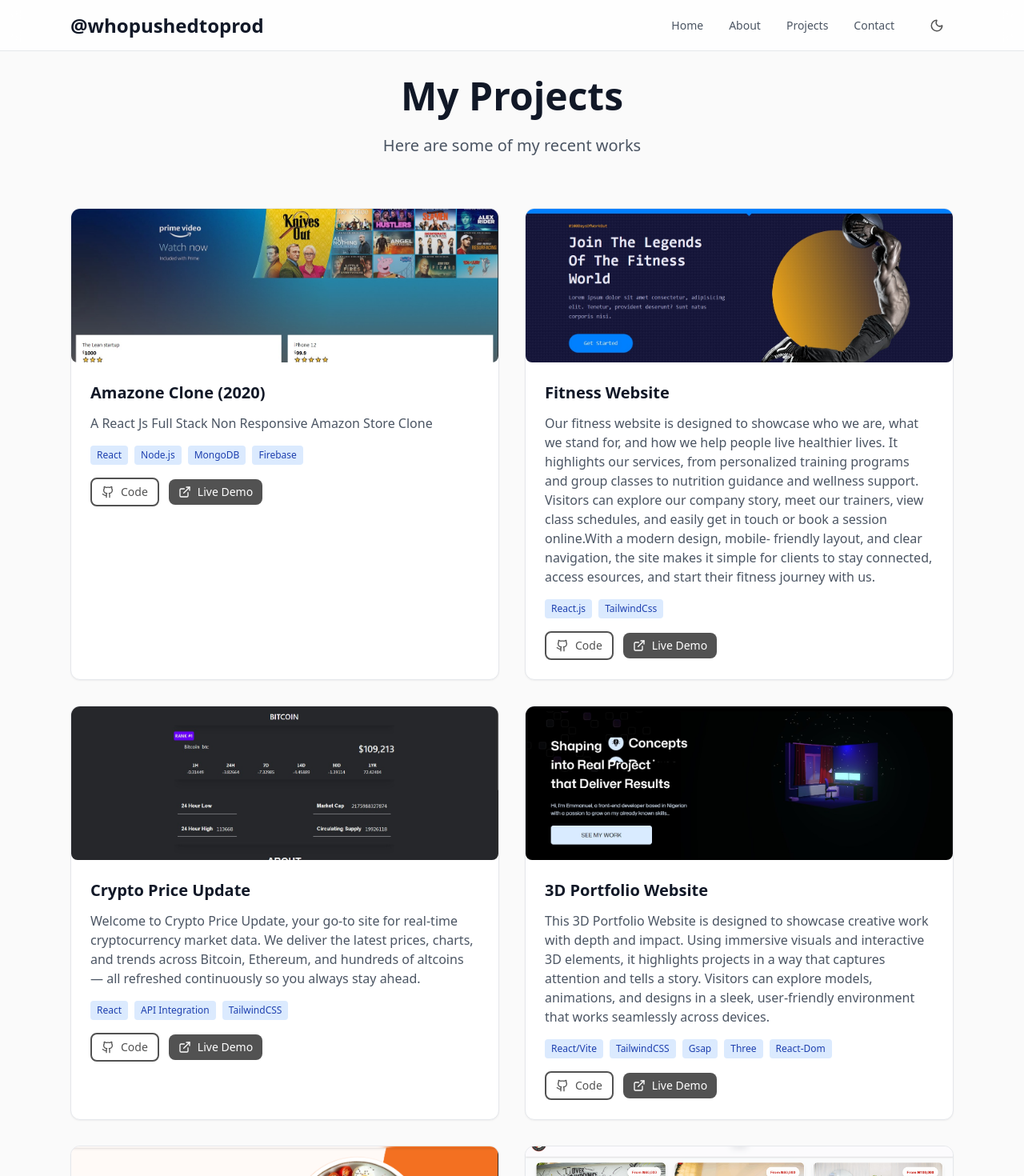
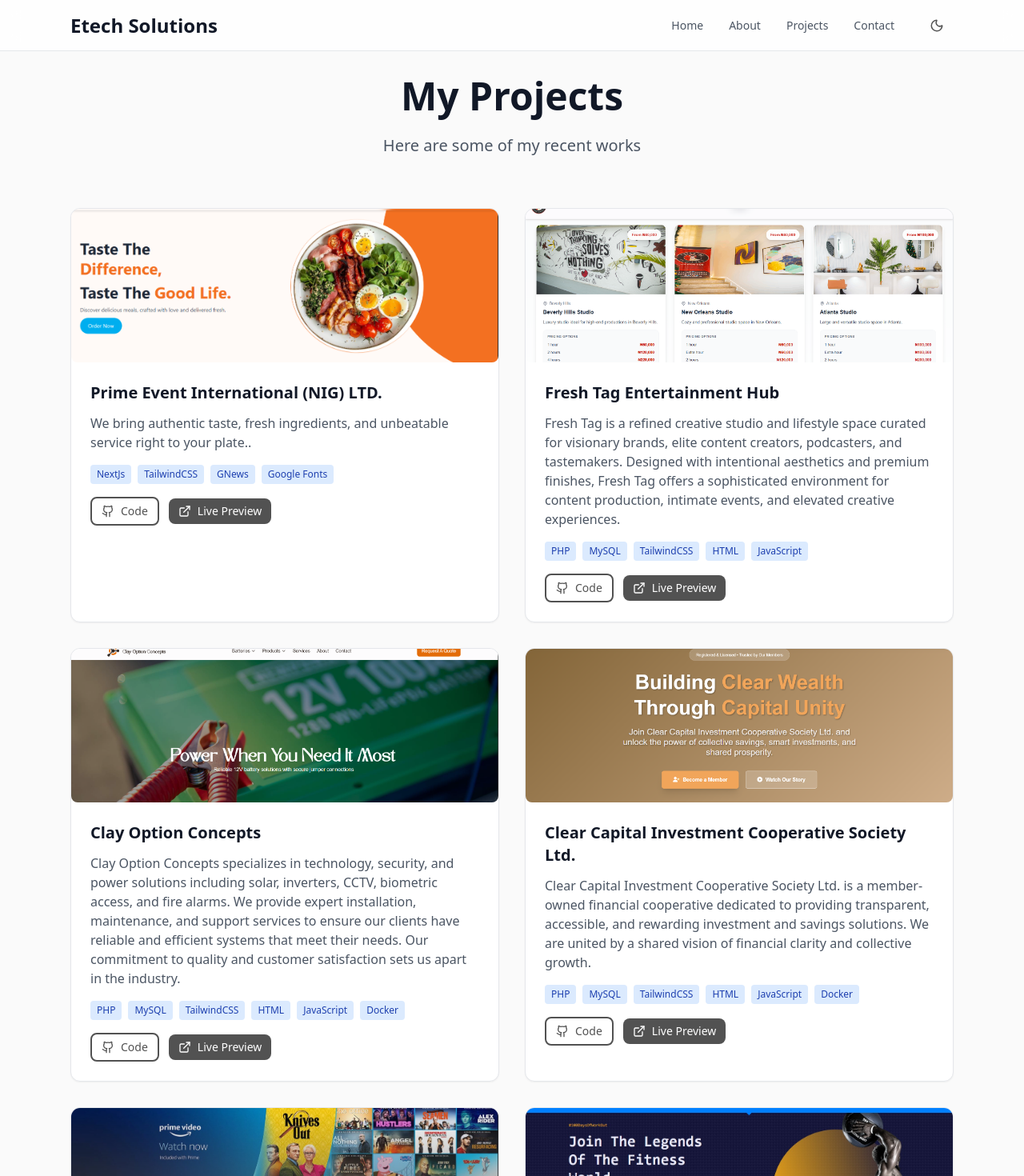
Before and after one commit to Darklight-ui/ugonna, a Next.js app: page /projects in a window 1280 px wide. Shown: the top 1470 px of the page at 80% size. Built offline with nearby package versions, Linux system fonts and the light colour scheme.

Commit message:
added new project

```diff
--- a/app/data/data.js
+++ b/app/data/data.js
@@ -13,6 +13,42 @@
 export const projects = [
     {
         id: 1,
+        title: 'Prime Event International (NIG) LTD.',
+        description: 'We bring authentic taste, fresh ingredients, and unbeatable service right to your plate..',
+        image: '/project6.png',
+        tech: ['NextJs', 'TailwindCSS', 'GNews', 'Google Fonts'],
+        github: '#',
+        live: 'https://prime-kitchen-website.vercel.app/'
+    },
+    {
+        id: 2,
+        title: 'Fresh Tag Entertainment Hub',
+        description: 'Fresh Tag is a refined creative studio and lifestyle space curated for visionary brands, elite content creators, podcasters, and tastemakers. Designed with intentional aesthetics and premium finishes, Fresh Tag offers a sophisticated environment for content production, intimate events, and elevated creative experiences.',
+        image: '/project7.png',
+        tech: ['PHP', 'MySQL', 'TailwindCSS', 'HTML', 'JavaScript'],
+        github: '#',
+        live: 'https://freshtagenthub.com/'
+    },
+    {
+        id: 3,
+        title: 'Clay Option Concepts',
+        description: 'Clay Option Concepts specializes in technology, security, and power solutions including solar, inverters, CCTV, biometric access, and fire alarms. We provide expert installation, maintenance, and support services to ensure our clients have reliable and efficient systems that meet their needs. Our commitment to quality and customer satisfaction sets us apart in the industry.',
+        image: '/project8.png',
+        tech: ['PHP', 'MySQL', 'TailwindCSS', 'HTML', 'JavaScript', 'Docker'],
+        github: '#',
+        live: 'https://coc.ng/'
+    },
+    {
+        id: 4,
+        title: 'Clear Capital Investment Cooperative Society Ltd.',
+        description: 'Clear Capital Investment Cooperative Society Ltd. is a member-owned financial cooperative dedicated to providing transparent, accessible, and rewarding investment and savings solutions. We are united by a shared vision of financial clarity and collective growth.',
+        image: '/project9.png',
+        tech: ['PHP', 'MySQL', 'TailwindCSS', 'HTML', 'JavaScript', 'Docker'],
+        github: '#',
+        live: 'https://ccicsl.org/'
+    },
+    {
+        id: 5,
         title: 'Amazone Clone (2020)',
         description: 'A React Js Full Stack Non Responsive Amazon Store Clone',
         image: '/project1.png',
@@ -21,7 +57,7 @@
         live: 'https://amazon-app-clone.netlify.app/'
     },
     {
-        id: 2,
+        id: 6,
         title: 'Fitness Website',
         description: 'Our fitness website is designed to showcase who we are, what we stand for, and how we help people live healthier lives. It highlights our services, from personalized training programs and group classes to nutrition guidance and wellness support. Visitors can explore our company story, meet our trainers, view class schedules, and easily get in touch or book a session online.With a modern design, mobile- friendly layout, and clear navigation, the site makes it simple for clients to stay connected, access esources, and start their fitness journey with us.',
         image: '/project2.png',
@@ -30,7 +66,7 @@
         live: 'https://vawulence-fitness.netlify.app/'
     },
     {
-        id: 3,
+        id: 7,
         title: 'Crypto Price Update',
         description: 'Welcome to Crypto Price Update, your go-to site for real-time cryptocurrency market data. We deliver the latest prices, charts, and trends across Bitcoin, Ethereum, and hundreds of altcoins — all refreshed continuously so you always stay ahead.',
         image: '/project3.png',
@@ -39,40 +75,13 @@
         live: 'https://darklight-ui.github.io/crypto-app/'
     },
     {
-        id: 5,
+        id: 8,
         title: '3D Portfolio Website',
         description: 'This 3D Portfolio Website is designed to showcase creative work with depth and impact. Using immersive visuals and interactive 3D elements, it highlights projects in a way that captures attention and tells a story. Visitors can explore models, animations, and designs in a sleek, user-friendly environment that works seamlessly across devices.',
         image: '/project5.png',
         tech: ['React/Vite', 'TailwindCSS', 'Gsap', 'Three', 'React-Dom'],
         github: 'https://github.com/Darklight-ui/3D-Portfolio-Website',
         live: '#'
-    },
-    {
-        id: 6,
-        title: 'Prime Event International (NIG) LTD.',
-        description: 'We bring authentic taste, fresh ingredients, and unbeatable service right to your plate..',
-        image: '/project6.png',
-        tech: ['NextJs', 'TailwindCSS', 'GNews', 'Google Fonts'],
-        github: '#',
-        live: 'https://prime-kitchen-website.vercel.app/'
-    },
-    {
-        id: 7,
-        title: 'Fresh Tag Entertainment Hub',
-        description: 'Fresh Tag is a refined creative studio and lifestyle space curated for visionary brands, elite content creators, podcasters, and tastemakers. Designed with intentional aesthetics and premium finishes, Fresh Tag offers a sophisticated environment for content production, intimate events, and elevated creative experiences.',
-        image: '/project7.png',
-        tech: ['PHP', 'MySQL', 'TailwindCSS', 'HTML', 'JavaScript'],
-        github: '#',
-        live: 'https://freshtagenthub.com/'
-    },
-    {
-        id: 8,
-        title: 'Clay Option Concepts',
-        description: 'Clay Option Concepts specializes in technology, security, and power solutions including solar, inverters, CCTV, biometric access, and fire alarms. We provide expert installation, maintenance, and support services to ensure our clients have reliable and efficient systems that meet their needs. Our commitment to quality and customer satisfaction sets us apart in the industry.',
-        image: '/project8.png',
-        tech: ['PHP', 'MySQL', 'TailwindCSS', 'HTML', 'JavaScript', 'Docker'],
-        github: '#',
-        live: 'https://coc.ng/'
     }
 ];
 
--- a/app/homeComponent/LeftComponent.jsx
+++ b/app/homeComponent/LeftComponent.jsx
@@ -22,7 +22,7 @@
                 </h1>
 
                 {/* Username */}
-                <p className="text-neutral-600 dark:text-neutral-400">@whopushedtoprod</p>
+                <p className="text-neutral-600 dark:text-neutral-400">Etech Solutions</p>
 
                 {/* Tech Stack & Tools */}
                 <div className="flex flex-wrap justify-center gap-2">
--- a/app/projects/page.jsx
+++ b/app/projects/page.jsx
@@ -62,7 +62,7 @@
                   >
                   <Button size="sm">
                       <ExternalLink size={16} className="mr-2" />
-                      Live Demo
+                      Live Preview
                   </Button>
                   </a>
                 </div>
--- a/components/Header.jsx
+++ b/components/Header.jsx
@@ -21,7 +21,7 @@
       <nav className="max-w-6xl mx-auto px-6 py-4">
         <div className="flex items-center justify-between">
           <Link href="/" className="text-2xl font-bold text-gray-900 dark:text-white">
-            @whopushedtoprod
+           Etech Solutions
           </Link>
 
           {/* Desktop Nav */}
```
Also changed, not shown: public/project9.png (added).
